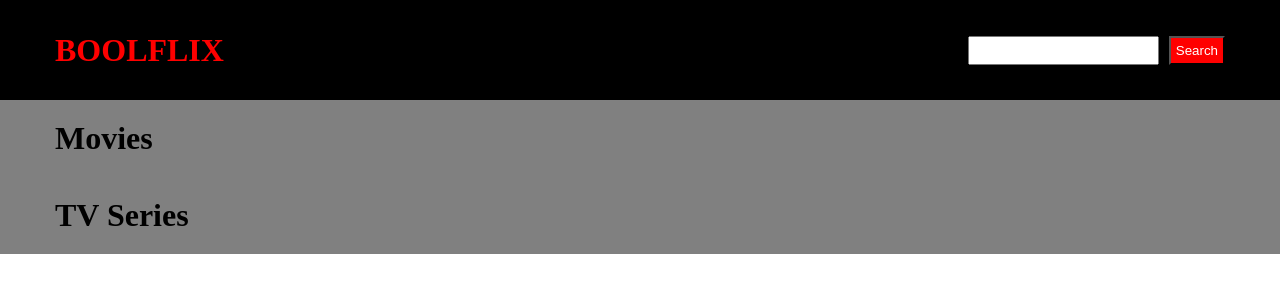
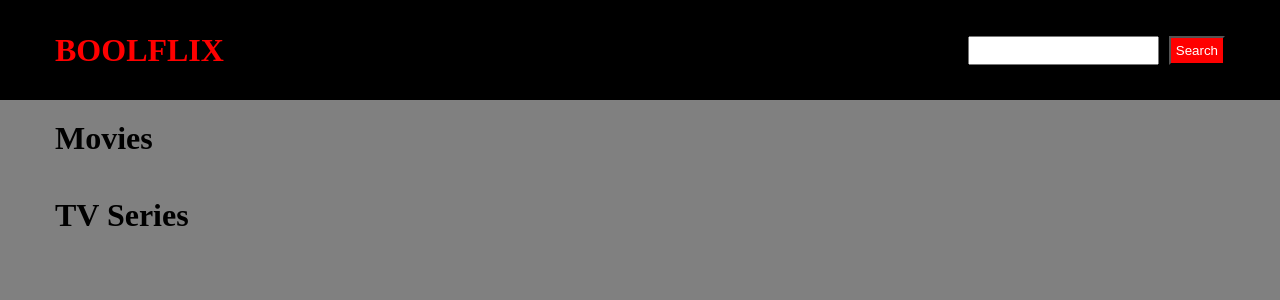
Before and after one commit to alefagi/vue-boolflix, a Vue app: page / in a window 1280 px wide. Shown: the top 300 px of the page. Built offline with nearby package versions, Linux system fonts and the light colour scheme.

Commit message:
fixed main height

```diff
--- a/src/App.vue
+++ b/src/App.vue
@@ -74,5 +74,6 @@ header {
 
 main {
   background-color: grey;
+  min-height: calc(100vh - 100px);
 }
 </style>
--- a/src/components/Series.vue
+++ b/src/components/Series.vue
@@ -9,7 +9,6 @@
 
 <script>
 import Card from './Card.vue';
-
 
 export default {
   name: 'Series',
```
Also changed, not shown: 7 other files (tests, documents, lock files or other folders).
